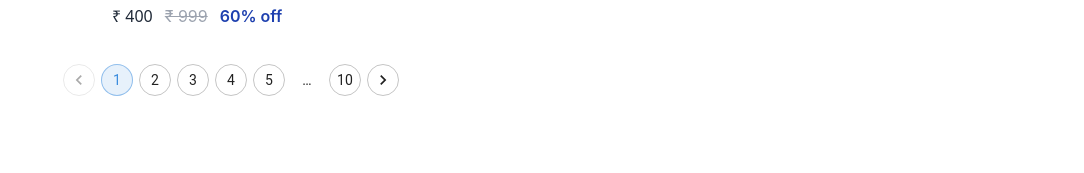
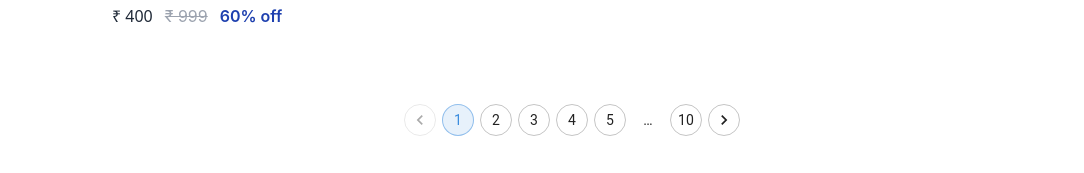
Before and after one commit to shubhcoding01/ecomproject, a React (Create React App) app: page / in a window 1280 px wide. Shown: the part 2095-2268 px from the top of the page, without its empty margins (196-1280 px from the left). Before the commit the page ends 2191 px from the top, so only its background shows below. Built offline with nearby package versions, Linux system fonts and the light colour scheme.

Commit message:
Update Product

```diff
--- a/src/customer/pages/Product/Product.tsx
+++ b/src/customer/pages/Product/Product.tsx
@@ -78,7 +78,7 @@ const Product = () => {
           md:grid-cols-3 lg:grid-cols-4  gap-y-5 px-5 justify-center">
             {[1,1,1,1,1,,1,1,1,1,1,1,1,1].map((item)=><ProductCard />)}
           </section>
-          <div>
+          <div className="flex justify-center py-10">
                 <Pagination
                 onChange={(e,value) =>handlePageChange(value)}
                 count={10} variant="outlined"
```
